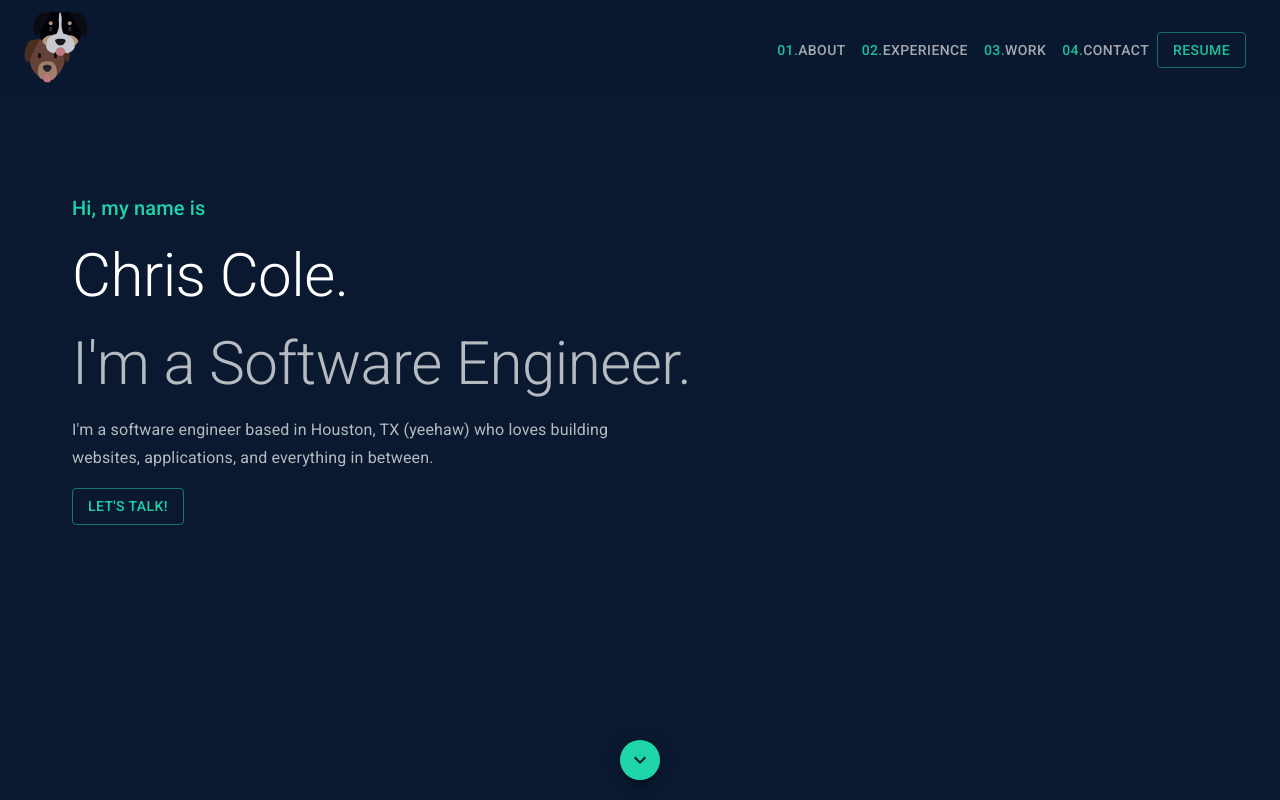
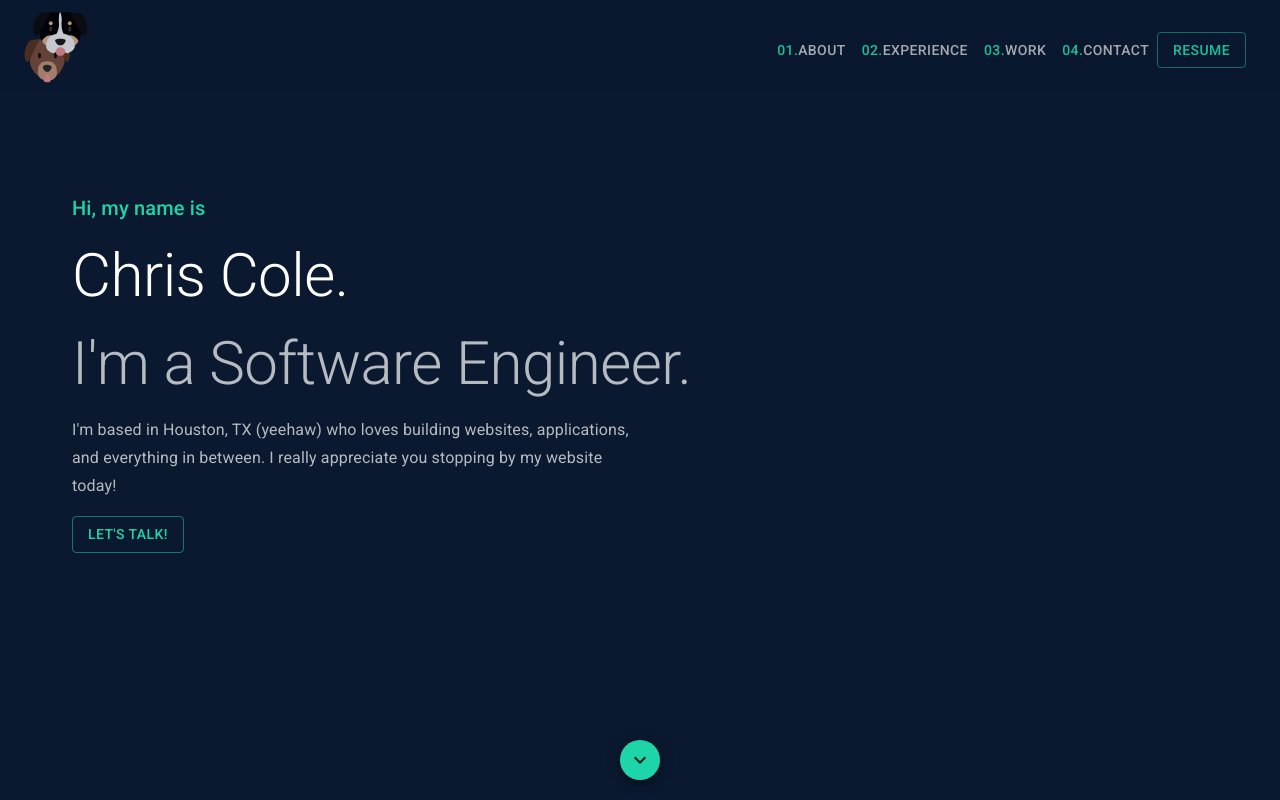
Before and after one commit to chrisrcole/chrisrcole.github.io, a React (Create React App) app: page / in a window 1280 px wide. Shown: the top 800 px of the page. Built offline with nearby package versions, Linux system fonts and the light colour scheme.

Commit message:
adding sentence

```diff
--- a/src/components/Hero/Hero.tsx
+++ b/src/components/Hero/Hero.tsx
@@ -43,8 +43,9 @@ export const Hero = () => {
         </Grid>
         <Grid item xs={12} sm={6}>
           <Typography variant="subtitle1" color="textSecondary">
-            I'm a software engineer based in Houston, TX (yeehaw) who loves
-            building websites, applications, and everything in between.
+            I'm based in Houston, TX (yeehaw) who loves building websites,
+            applications, and everything in between. I really appreciate you
+            stopping by my website today!
           </Typography>
         </Grid>
         <Grid item xs={12}>
```
